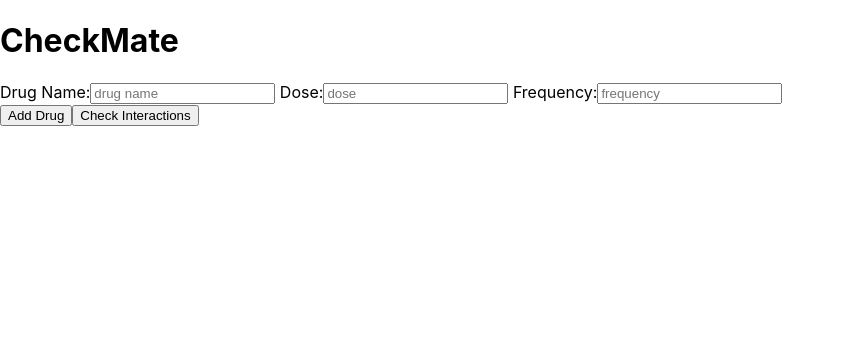
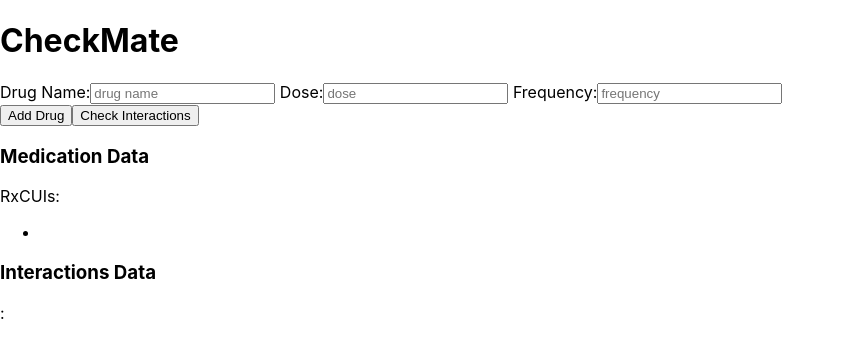
Before and after one commit to abbychoii/checkmate, a React (Create React App) app in the folder checkmate-frontend/: page / in a window 1280 px wide. Shown: the top 358 px of the page, without its empty margins (0-845 px from the left). Built offline with nearby package versions, Linux system fonts and the light colour scheme.

Commit message:
added interactions component

```diff
--- a/checkmate-frontend/src/App.js
+++ b/checkmate-frontend/src/App.js
@@ -1,12 +1,12 @@
 import AddDrugForm from "./components/AddDrugForm";
-// import Interactions from "./components/Interactions";
+import Interactions from "./components/Interactions";
 import axios from "axios";
 import { useState } from "react";
 
 function App() {
   const [currentData, setCurrentData] = useState({
-    rxCUIs: [],
-    interactions: [],
+    rxCUIs: [""],
+    interactions: [""],
   });
 
   const getRxCUIs = async (formData) => {
@@ -43,7 +43,7 @@ function App() {
       let interactionURL = `https://rxnav.nlm.nih.gov/REST/interaction/list.json?rxcuis=${rxCUIsCode}`;
       axios.get(interactionURL).then((response) => {
         if ("fullInteractionTypeGroup" in response.data) {
-          const interactions = response.data.fullInteractionTypeGroup.length;
+          const interactions = response.data.fullInteractionTypeGroup;
           console.log(interactions);
           console.log(response.data);
           newInteractions.push(interactions);
@@ -57,7 +57,7 @@ function App() {
     }
     const newCurrentData = {
       rxCUIs: rxCUICodes,
-      interactions: newInteractions,
+      interactions: [newInteractions],
     };
     console.log(newCurrentData);
     setCurrentData(newCurrentData);
@@ -69,6 +69,10 @@ function App() {
         <h1>CheckMate</h1>
       </header>
       <AddDrugForm getInteractions={getInteractions}></AddDrugForm>
+      <Interactions
+        rxCUIs={currentData["rxCUIs"]}
+        interactions={currentData["interactions"]}
+      ></Interactions>
     </div>
   );
 }
--- a/checkmate-frontend/src/components/Interactions.js
+++ b/checkmate-frontend/src/components/Interactions.js
@@ -1,6 +1,37 @@
-const Interactions = (rxCUIs, interactions) => {
+const Interactions = ({ rxCUIs, interactions }) => {
   console.log(rxCUIs);
   console.log(interactions);
+
+  // const rxCUIStr = rxCUIs;
+
+  return (
+    <>
+      <h3>Medication Data</h3>
+      <div>
+        RxCUIs:
+        <ul>
+          {rxCUIs.map((rxCUI, idx) => (
+            <li key={idx}>{rxCUI}</li>
+          ))}
+        </ul>
+      </div>
+      <h3>Interactions Data</h3>
+      <p>
+        {interactions[0]["sourceName"]}: {interactions[0]["sourceDisclaimer"]}
+        {/* {interactions[0]["fullInteractionType"]["comment"]} */}
+        {/* {
+          interactions[0][0][0]["fullInteractionType"][0]["interactionPair"][0][
+            "description"
+          ]
+        }
+        {
+          interactions[0][0][0]["fullInteractionType"][0]["interactionPair"][0][
+            "severity"
+          ]
+        } */}
+      </p>
+    </>
+  );
 };
 
 export default Interactions;
```
